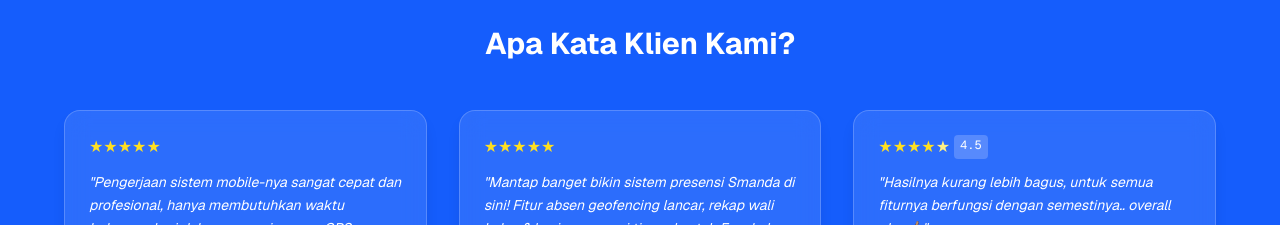
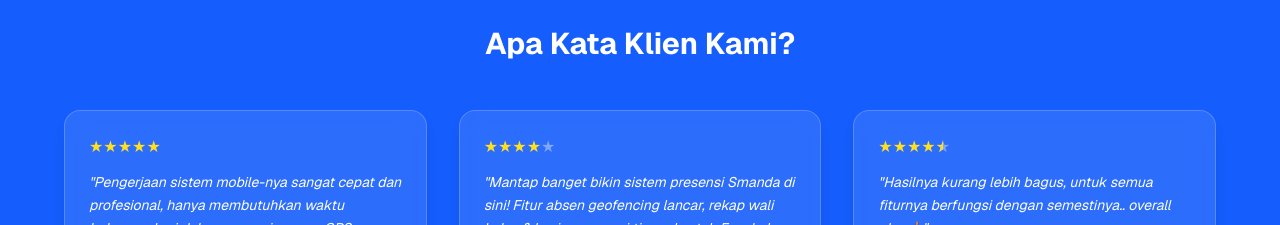
Before and after one commit to Arfilal/jasa-sistem-ta, a Next.js app: page / in a window 1280 px wide. Shown: the part 3320-3545 px from the top of the page. Built offline with nearby package versions, Linux system fonts and the light colour scheme.

Commit message:
perbaikan bintang

```diff
--- a/src/app/page.js
+++ b/src/app/page.js
@@ -338,7 +338,7 @@ export default function Page() {
             {/* Grid 3 Kolom untuk Testimoni */}
             <div className="grid grid-cols-1 md:grid-cols-3 gap-8 text-left">
 
-              {/* Testimoni 1 */}
+              {/* Testimoni 1: Aulia Putri (5 Bintang Penuh) */}
               <div className="bg-white/10 dark:bg-black/20 backdrop-blur-md p-6 rounded-2xl border border-white/20 shadow-lg flex flex-col justify-between">
                 <div>
                   <div className="flex text-yellow-300 mb-3">{"★".repeat(5)}</div>
@@ -355,10 +355,12 @@ export default function Page() {
                 </div>
               </div>
 
-              {/* Testimoni 2 */}
+              {/* Testimoni 2: Arfilal Faiznadi (4 Bintang) */}
               <div className="bg-white/10 dark:bg-black/20 backdrop-blur-md p-6 rounded-2xl border border-white/20 shadow-lg flex flex-col justify-between">
                 <div>
-                  <div className="flex text-yellow-300 mb-3">{"★".repeat(5)}</div>
+                  <div className="flex text-yellow-300 mb-3">
+                    {"★".repeat(4)}<span className="text-white/40">★</span>
+                  </div>
                   <p className="text-white text-sm italic leading-relaxed mb-6">
                     "Mantap banget bikin sistem presensi Smanda di sini! Fitur absen geofencing lancar, rekap wali kelas & kesiswaan rapi tinggal cetak Excel, dan dibimbing sampai paham buat sidang."
                   </p>
@@ -372,12 +374,15 @@ export default function Page() {
                 </div>
               </div>
 
-              {/* Testimoni 3 (Revano Augustofa - BARU) */}
+              {/* Testimoni 3: Revano Augustofa (4.5 Bintang / 4 Penuh + 1 Setengah) */}
               <div className="bg-white/10 dark:bg-black/20 backdrop-blur-md p-6 rounded-2xl border border-white/20 shadow-lg flex flex-col justify-between">
                 <div>
-                  <div className="flex text-yellow-300 mb-3">
-                    {"★".repeat(4)}<span className="text-yellow-200">★</span>
-                    <span className="text-xs ml-1 bg-white/20 px-1.5 py-0.5 rounded text-white font-mono">4.5</span>
+                  <div className="flex text-yellow-300 mb-3 relative">
+                    {"★".repeat(4)}
+                    <span className="relative inline-block text-white/40">
+                      ★
+                      <span className="absolute top-0 left-0 overflow-hidden text-yellow-300 w-[50%]">★</span>
+                    </span>
                   </div>
                   <p className="text-white text-sm italic leading-relaxed mb-6">
                     "Hasilnya kurang lebih bagus, untuk semua fiturnya berfungsi dengan semestinya.. overall oke 👍🏽"
```
